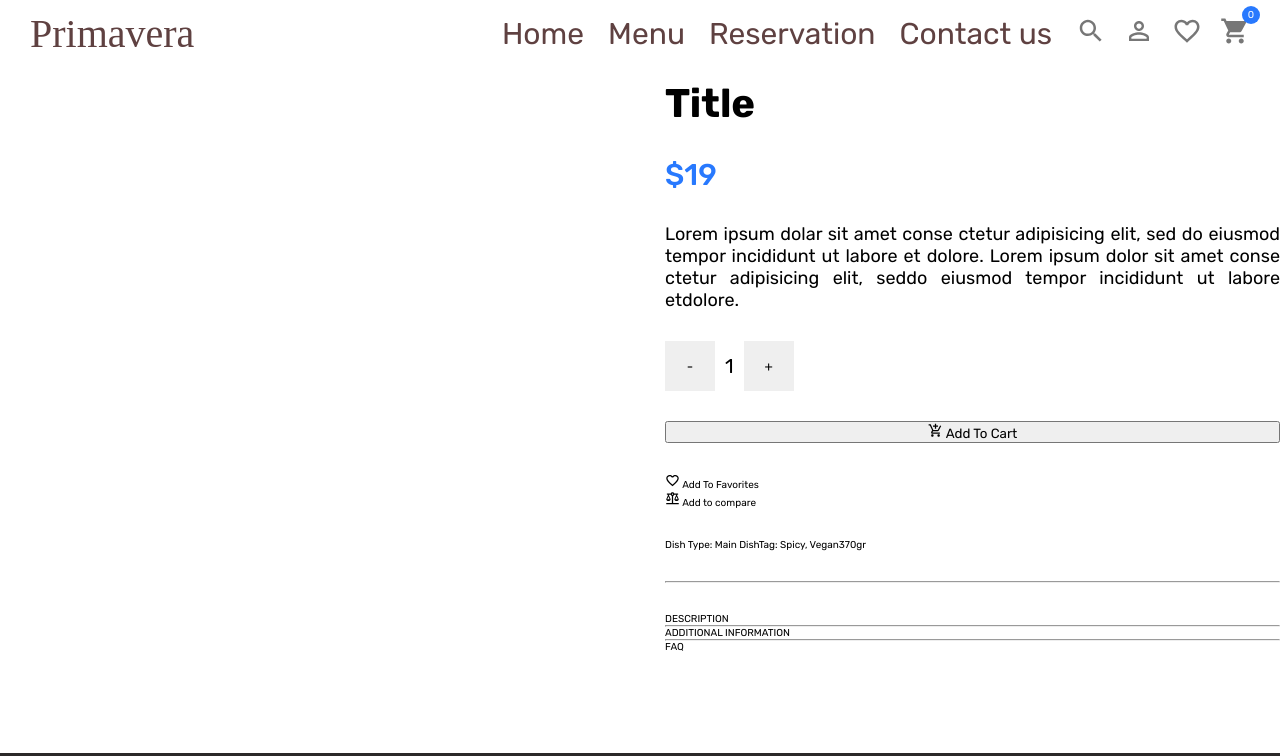
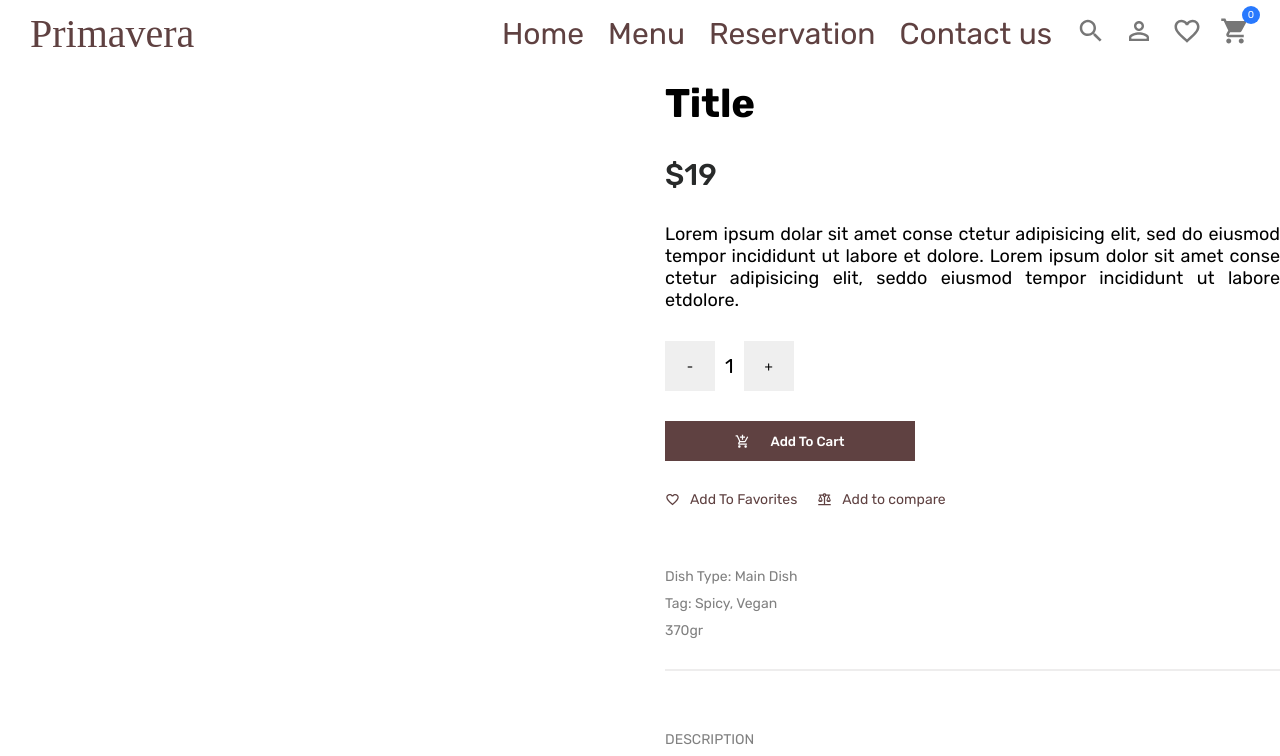
Before and after one commit to vitanovtd/Primavera, a React (Create React App) app in the folder client/: page /meal/1 in a window 1280 px wide. Shown: the top 756 px of the page. Built offline with nearby package versions, Linux system fonts and the light colour scheme.

Commit message:
updated styling for Meal

```diff
--- a/client/src/App.scss
+++ b/client/src/App.scss
@@ -11,6 +11,10 @@ GAP
 48 PX
 
 
+Specific Colors:
+
+#2879fe Blue
+#5f4141 main color
 */
 
 @import url('https://fonts.googleapis.com/css2?family=Inter:wght@400;500;600;700&family=Rubik:wght@400;500;600;700&display=swap');
--- a/client/src/pages/Meal/Meal.scss
+++ b/client/src/pages/Meal/Meal.scss
@@ -31,7 +31,7 @@
         .price{
             font-size: 3rem;
             font-weight: 500;
-            color: #2879fe;
+            color: #282a2a;
         }
 
         p{
@@ -56,5 +56,53 @@
                 border: none;
             }
         }
+
+        .addBtn{
+            width: 25rem;
+            height: 4rem;
+            pad: 1rem;
+            background-color: #5f4141;
+            color: white;
+            display: flex;
+            align-items: center;
+            justify-content: center;
+            gap: 2rem;
+            cursor: pointer;
+            border:none;
+            font-weight: 500;
+        }
+
+        .links{
+            display: flex;
+            gap: 2rem;
+            font-size: 1.8rem;
+
+            .item{
+                display: flex;
+                align-items: center;
+                gap: 1rem;
+                color: #5f4141;
+                font-size: 1.4rem;
+                cursor: pointer;
+            }
+        }
+
+        .info{
+            display: flex;
+            flex-direction: column;
+            gap: 1rem;
+            color: gray;
+            font-size: 1.4rem;
+            margin-top: 3rem;
+
+            hr{
+                width: 20rem;
+                border: 0.1rem solid rgb(238, 237, 237);
+              }
+        }
+
+        hr{
+            border: 0.1rem  solid rgb(238, 237, 237);
+          }
     }
 }
```
